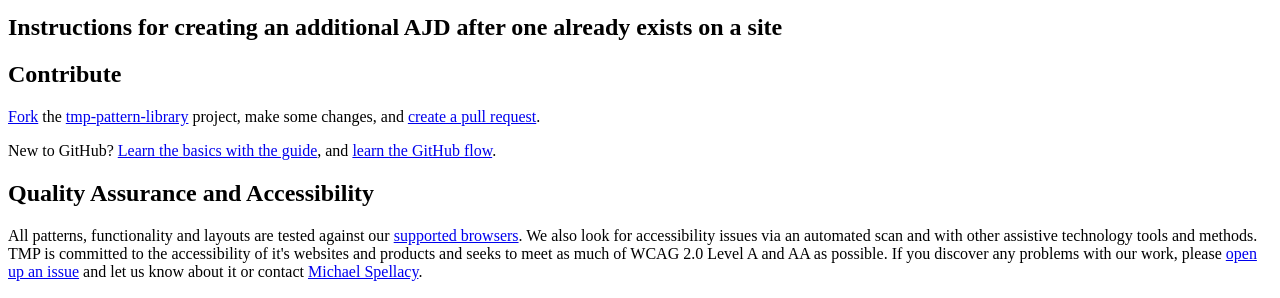
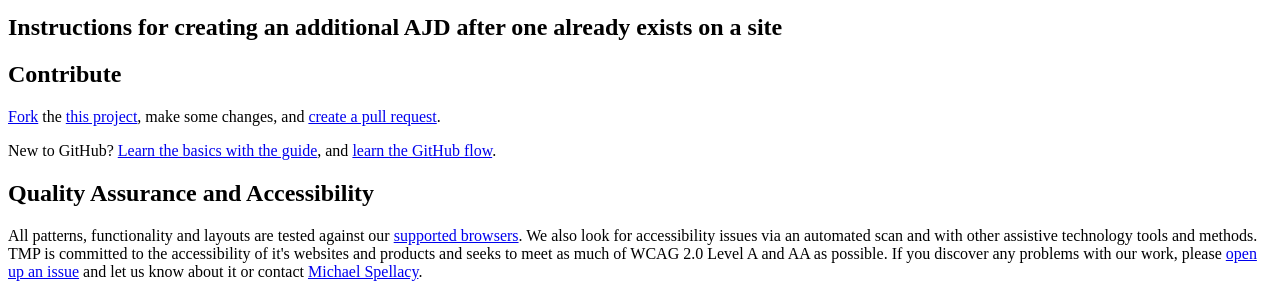
Before and after one commit to radancyco/tb-ajd-template, a Jekyll site: the page built from index.md, in a window 1280 px wide. Shown: the part 1826-2124 px from the top of the page. Built offline with Jekyll 4.4.1, drawn with Linux system fonts in a browser that asks for light colours; nearby versions of some CDN libraries; comment, search, counter and statistics services are not loaded.

Commit message:
Template Update

```diff
--- a/_layouts/default.html
+++ b/_layouts/default.html
@@ -5,6 +5,7 @@
 	<meta name="viewport" content="width=device-width, initial-scale=1">
 	<link rel="stylesheet" href="https://services.tmpwebeng.com/tmp-styleguide/theme/waves/css/global.css"/>{% if page.localcss %}
 	<link rel="stylesheet" href="{{ page.localcss }}"/>{% endif %}
+	<link rel="shortcut icon" href="https://styleguide.tmp.com/favicon.ico" type="image/x-icon">
 	<script>document.getElementsByTagName("html")[0].className = document.getElementsByTagName("html")[0].className.replace("no-js", "js");</script>
 	<title>{{ page.title }} - TMP Worldwide</title>
 </head>
@@ -29,7 +30,7 @@
 
 					<h2>Contribute</h2>
 
-					<p><a href="https://guides.github.com/activities/forking/">Fork</a> the <a href="https://github.com/tmpworldwide/tmp-pattern-library">tmp-pattern-library</a> project, make some changes, and <a href="https://guides.github.com/activities/forking/#making-a-pull-request">create a pull request</a>.</p>
+					<p><a href="https://guides.github.com/activities/forking/">Fork</a> the <a href="{{ site.repo }}">this project</a>, make some changes, and <a href="https://guides.github.com/activities/forking/#making-a-pull-request">create a pull request</a>.</p>
 
 					<p>New to GitHub? <a href="https://guides.github.com/activities/hello-world/">Learn the basics with the guide</a>, and <a href="https://guides.github.com/introduction/flow/">learn the GitHub flow</a>.</p>
 
```
